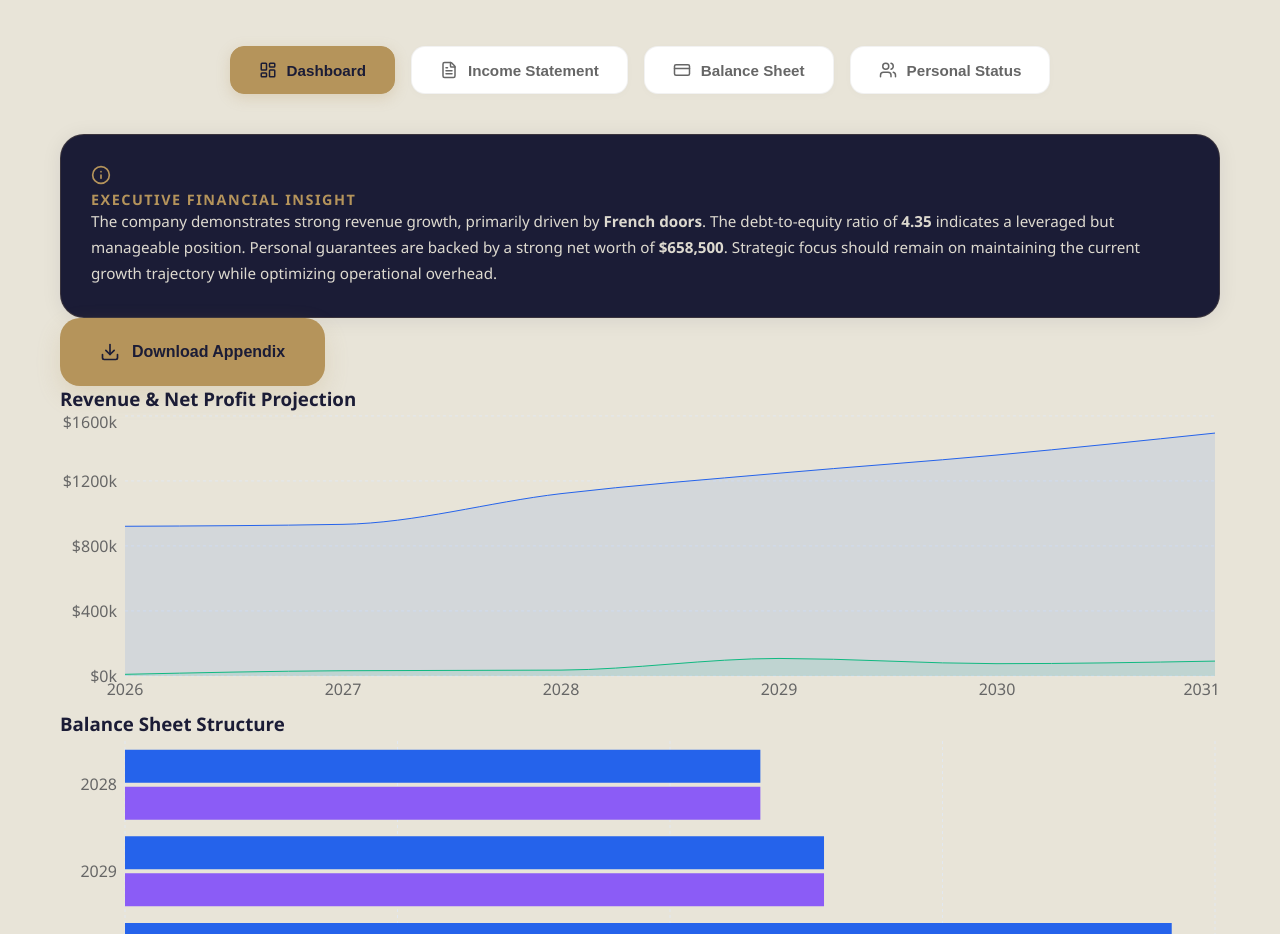
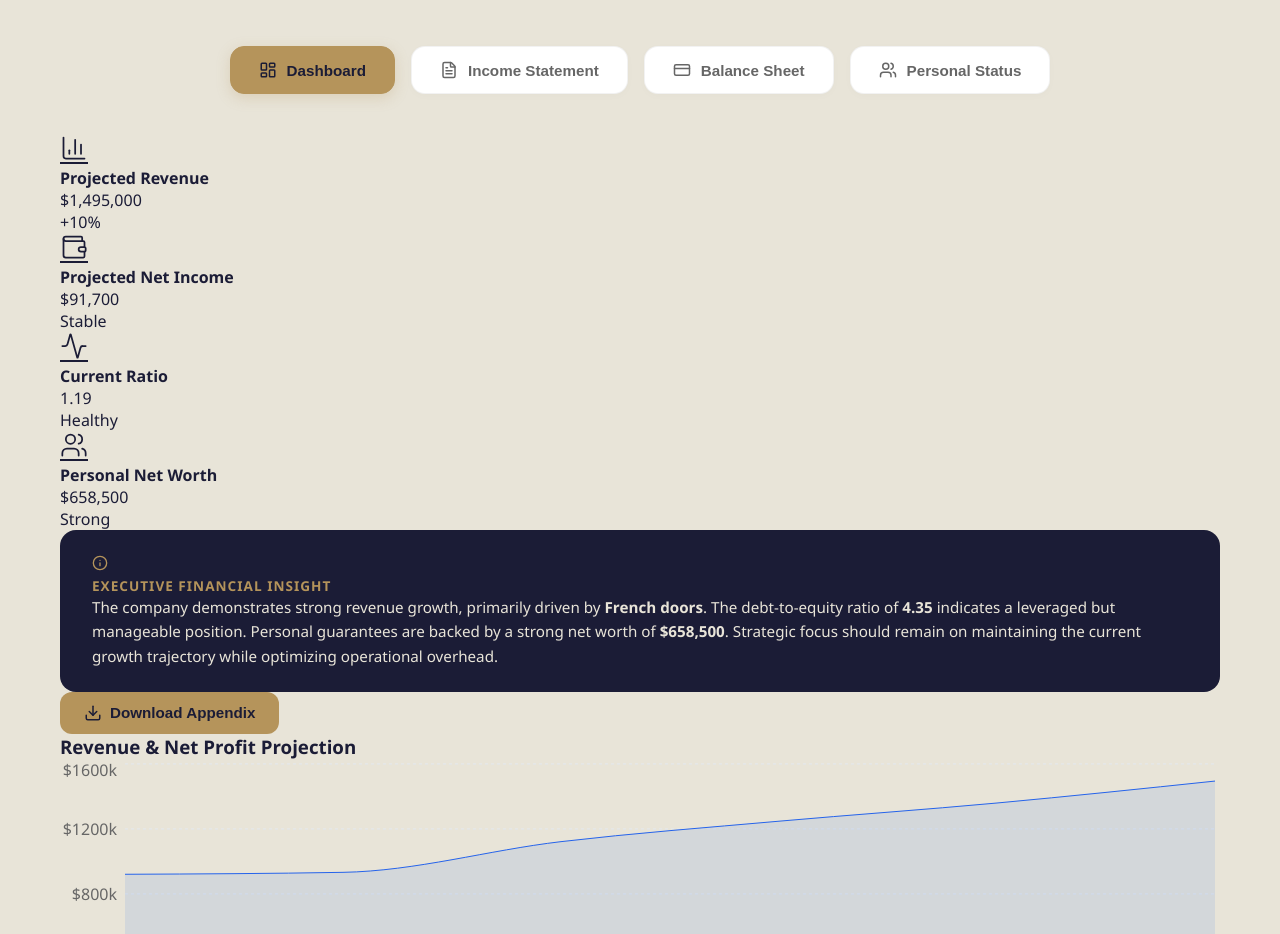
Before and after one commit to dphung88/real-estate-marketplace, a Next.js app: page /tools/break-even in a window 1280 px wide. Shown: the part 605-1539 px from the top of the page. Built offline with nearby package versions, Linux system fonts and the light colour scheme.

Commit message:
update executive insight layout to match reference image

```diff
--- a/app/components/tools/ProFinancialDashboard.js
+++ b/app/components/tools/ProFinancialDashboard.js
@@ -216,18 +216,24 @@ const ProFinancialDashboard = () => {
 
   const renderDashboard = () => (
     <div className="space-y-8">
-      {/* KPIs DELETED TEMPORARILY FOR TESTING */}
+      {/* KPIs */}
+      <div className="grid grid-cols-2 md:grid-cols-4 gap-6 w-full mb-2">
+        <KpiCard title="Projected Revenue" value={formatCurrency(calc.pnl[5].sales)} trend="+10%" icon={<BarChart3 />} />
+        <KpiCard title="Projected Net Income" value={formatCurrency(calc.pnl[5].netProfit)} trend="Stable" icon={<Wallet />} />
+        <KpiCard title="Current Ratio" value={calc.bs[2].currentRatio.toFixed(2)} trend="Healthy" icon={<Activity />} />
+        <KpiCard title="Personal Net Worth" value={formatCurrency(calc.netWorth)} trend="Strong" icon={<Users />} />
+      </div>
 
       {/* Expert Financial Insight / Executive Summary */}
-      <div className="flex flex-col md:flex-row gap-6">
-        <div className="flex-grow contact-info-box" style={{ padding: '30px', background: '#1B1C36', color: '#E8E4D8', borderRadius: '24px' }}>
-          <div className="flex items-center gap-3 mb-4">
-            <Info size={20} color="#B5945B" />
-            <h3 style={{ color: '#B5945B', fontSize: '0.9rem', fontWeight: '800', textTransform: 'uppercase', letterSpacing: '1.5px', margin: 0 }}>
+      <div className="flex flex-col gap-4 w-full">
+        <div style={{ padding: '24px 32px', background: '#1B1C36', color: '#E8E4D8', borderRadius: '16px' }}>
+          <div className="flex items-center gap-2 mb-2">
+            <Info size={16} color="#B5945B" />
+            <h3 style={{ color: '#B5945B', fontSize: '0.85rem', fontWeight: '800', textTransform: 'uppercase', letterSpacing: '1px', margin: 0 }}>
               EXECUTIVE FINANCIAL INSIGHT
             </h3>
           </div>
-          <p style={{ fontSize: '0.95rem', lineHeight: '1.7', opacity: '0.95', color: '#E8E4D8' }}>
+          <p style={{ fontSize: '0.95rem', lineHeight: '1.6', color: '#E8E4D8', margin: 0 }}>
             The company demonstrates strong revenue growth, primarily driven by <strong>French doors</strong>.
             The debt-to-equity ratio of <strong>{calc.bs[2].debtEquity.toFixed(2)}</strong> indicates a leveraged but manageable position.
             Personal guarantees are backed by a strong net worth of <strong>{formatCurrency(calc.netWorth)}</strong>.
@@ -235,34 +241,32 @@ const ProFinancialDashboard = () => {
           </p>
         </div>
 
-        <div className="flex items-center justify-center">
+        <div className="flex justify-start">
           <button
             onClick={handleDownloadPDF}
             disabled={isExporting}
-            className="group"
+            className="hover:bg-[#a1824b] transition-colors"
             style={{
               background: '#B5945B',
               color: '#1B1C36',
-              fontWeight: '800',
-              padding: '24px 40px',
-              borderRadius: '20px',
+              fontWeight: '700',
+              padding: '12px 24px',
+              borderRadius: '12px',
               border: 'none',
-              transition: 'all 0.3s ease',
               display: 'flex',
               alignItems: 'center',
-              gap: '12px',
-              fontSize: '1rem',
-              cursor: isExporting ? 'not-allowed' : 'pointer',
-              boxShadow: '0 10px 25px rgba(181, 148, 91, 0.2)'
+              gap: '8px',
+              fontSize: '0.95rem',
+              cursor: isExporting ? 'not-allowed' : 'pointer'
             }}
           >
-            <Download size={20} />
+            <Download size={18} />
             <span>{isExporting ? 'Exporting...' : 'Download Appendix'}</span>
           </button>
         </div>
       </div>
 
-      <div className="grid grid-cols-1 lg:grid-cols-2 gap-8">
+      <div className="grid grid-cols-1 lg:grid-cols-2 gap-8 mt-2">
         <ChartContainer title="Revenue & Net Profit Projection">
           <ResponsiveContainer width="100%" height={300}>
             <AreaChart data={calc.pnl}>
```
